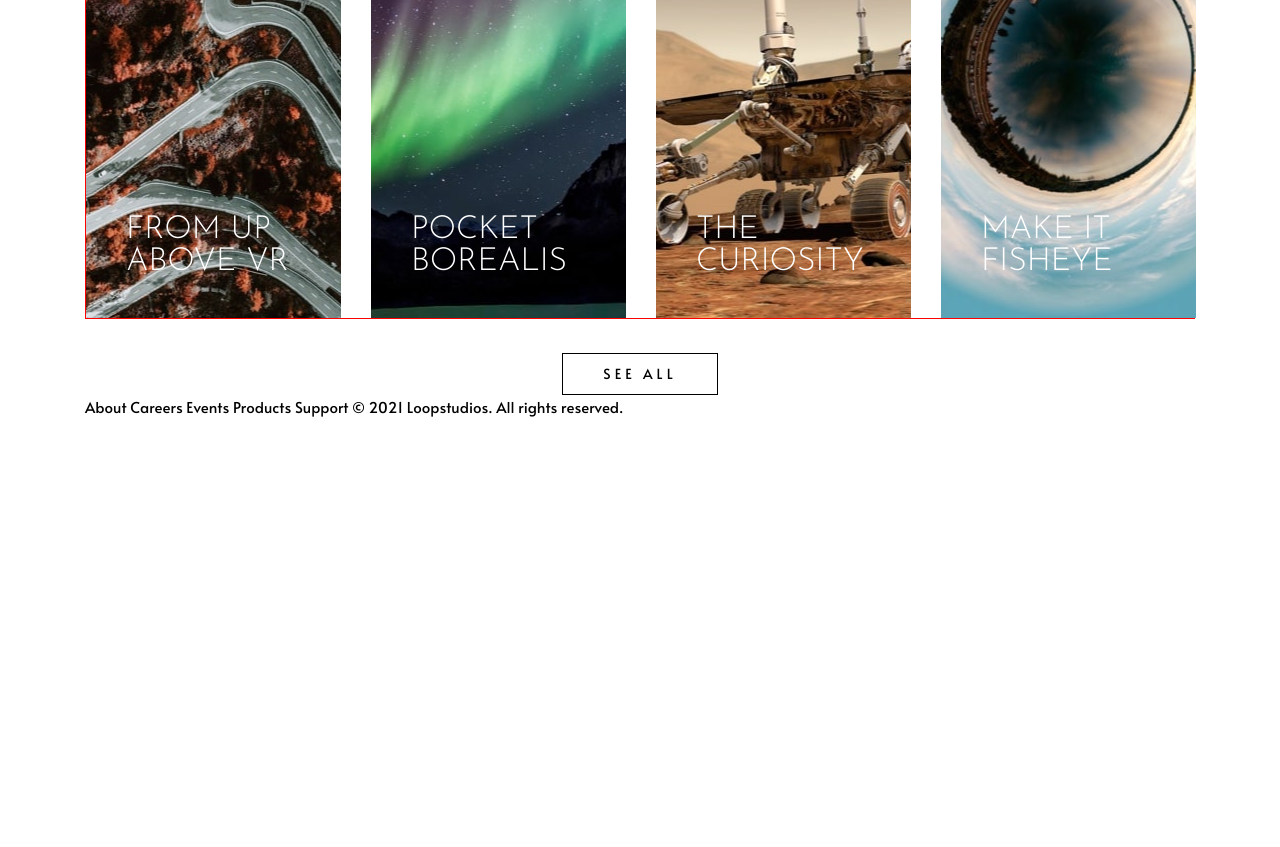
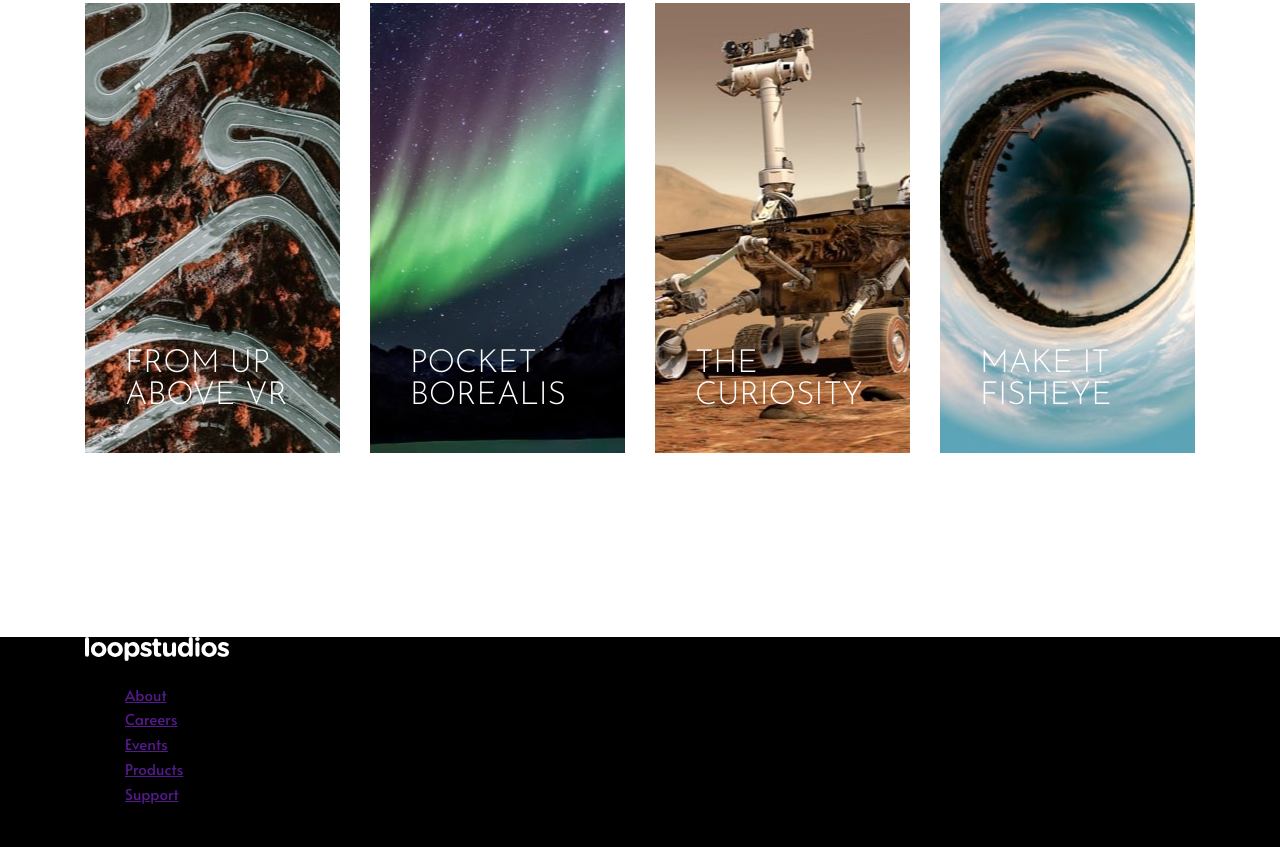
Before and after one commit to octaviolan/loopstudio, a plain HTML site: page index.html in a window 1280 px wide. Shown: the part 2098-2945 px from the top of the page. Before the commit the page ends 2518 px from the top, so only its background shows below. Drawn offline with Linux system fonts and the light colour scheme.

Commit message:
Seccion creation, falta efecto hover en imagenes

```diff
--- a/css/creations.css
+++ b/css/creations.css
@@ -1,5 +1,5 @@
 .creations {
-  margin-block-start: 6.4rem;
+  margin-block: 6.4rem;
 }
 
 .creations h2 {
@@ -72,6 +72,7 @@
   display: block;
   margin: 0 auto;
   inline-size: 10.46rem;
+  block-size: 2.66rem;
   box-sizing: border-box;
   padding: 0.86rem 2.7rem;
   font: var(--button);
@@ -88,12 +89,31 @@
 }
 
 @media screen and (min-width: 1024px){
+  .creations {
+    margin-block: 12.26rem;
+    display: grid;
+    grid-template-columns: repeat(2, 37rem);
+    grid-template-rows: 8.5rem 62rem;
+  }
+
+  .creations h2 {
+    font: var(--headline2Desktop);
+    text-align: start;
+    margin: 0;
+  }
+
   .creations .cards{
-    border: 1px solid red;
     display: grid;
     grid-template-columns: repeat(4, 17rem);
     grid-template-rows: repeat(2, 30rem);
     gap: 2rem;
+  }
+
+  .button {
+    grid-row: 1 / 2;
+    grid-column: 2 / 3;
+    margin: 0;
+    justify-self: end;
   }
 
   .creations .cards .card {
--- /dev/null
+++ b/css/footer.css
@@ -0,0 +1,3 @@
+.footer {
+  background: var(--black);
+}
--- a/css/index.css
+++ b/css/index.css
@@ -4,6 +4,7 @@
 @import './header.css';
 @import './about.css';
 @import './creations.css';
+@import './footer.css';
 
 :root {
   /* Fonts */
--- a/index.html
+++ b/index.html
@@ -72,19 +72,28 @@
         </div>
         <button class="button">See all</button>
       </section>
+    </div>
+  </main>
+  <footer class="footer">
+    <div class="wrapper">
+      <div class="footer-content">
+        <div class="footer-image">
+          <img src="./images/logo.svg" alt="Logotipo" width="144" height="24">
+        </div>
+        <ul class="footer-links">
+          <li><a href="">About</a></li>
+          <li><a href="">Careers</a></li>
+          <li><a href="">Events</a></li>
+          <li><a href="">Products</a></li>
+          <li><a href="">Support</a></li>
+        </ul>
 
+        © 2021 Loopstudios. All rights reserved.
 
-
-      About
-      Careers
-      Events
-      Products
-      Support
-
-      © 2021 Loopstudios. All rights reserved.
+      </div>
 
     </div>
-  </main>
+  </footer>
   <script src="./js/app.js"></script>
 </body>
 </html>
```
